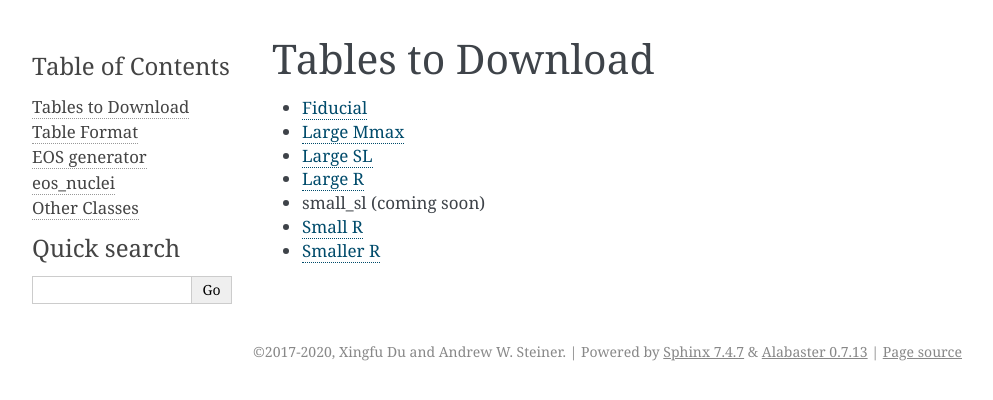
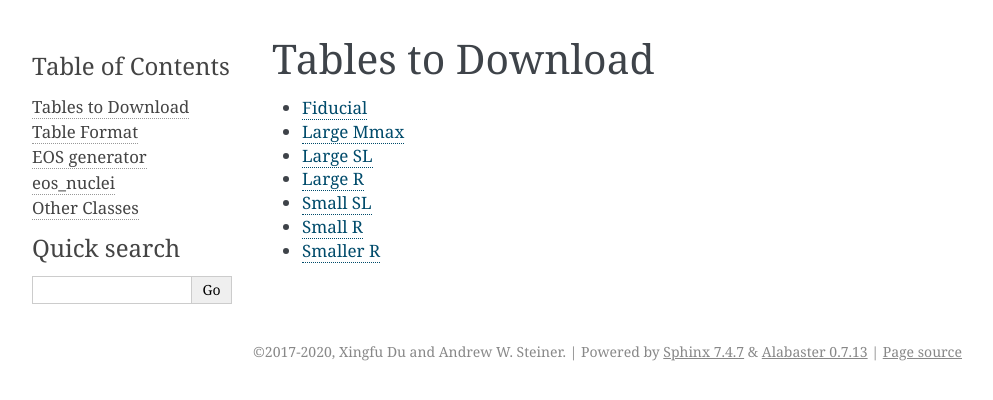
Before and after one commit to np3m/e4mma, a Sphinx documentation site: the page built from doc/download.rst, in a window 1280 px wide. Shown: the top 400 px of the page, without its empty margins (148-1141 px from the left). Built offline with Sphinx 7.4.7, drawn with Linux system fonts in a browser that asks for light colours.

Commit message:
Updated download page.

```diff
--- a/doc/download.rst
+++ b/doc/download.rst
@@ -5,6 +5,6 @@ Tables to Download
 - `Large Mmax <https://isospin.roam.utk.edu/public_data/eos_tables/du21/large_mmax_7_13_21.o2>`_
 - `Large SL <https://isospin.roam.utk.edu/public_data/eos_tables/du21/large_sl_7_9_21.o2>`_
 - `Large R <https://isospin.roam.utk.edu/public_data/eos_tables/du21/large_r_7_15_21.o2>`_
-- small_sl (coming soon)
+- `Small SL <https://isospin.roam.utk.edu/public_data/eos_tables/du21/small_sl_7_22_21.o2>`_
 - `Small R <https://isospin.roam.utk.edu/public_data/eos_tables/du21/small_r_7_12_21.o2>`_
 - `Smaller R <https://isospin.roam.utk.edu/public_data/eos_tables/du21/smaller_r_7_15_21.o2>`_
```
